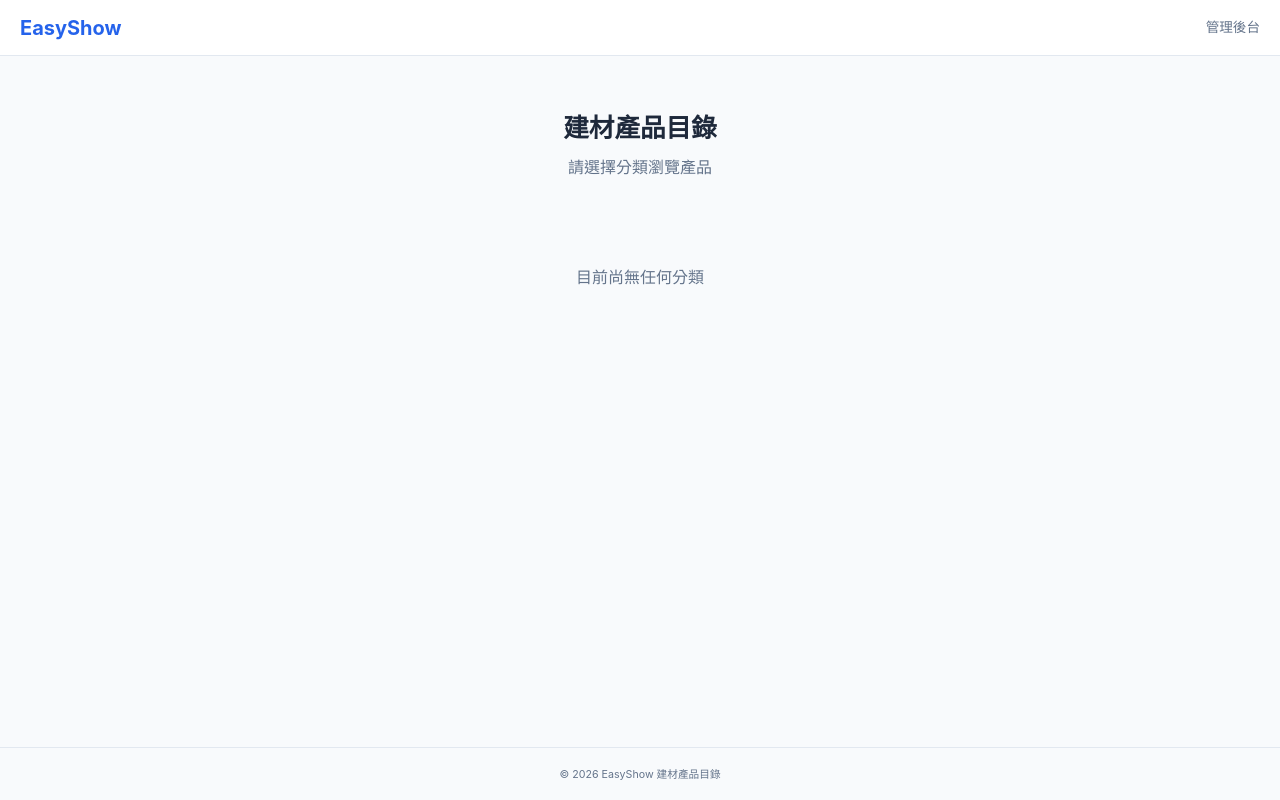
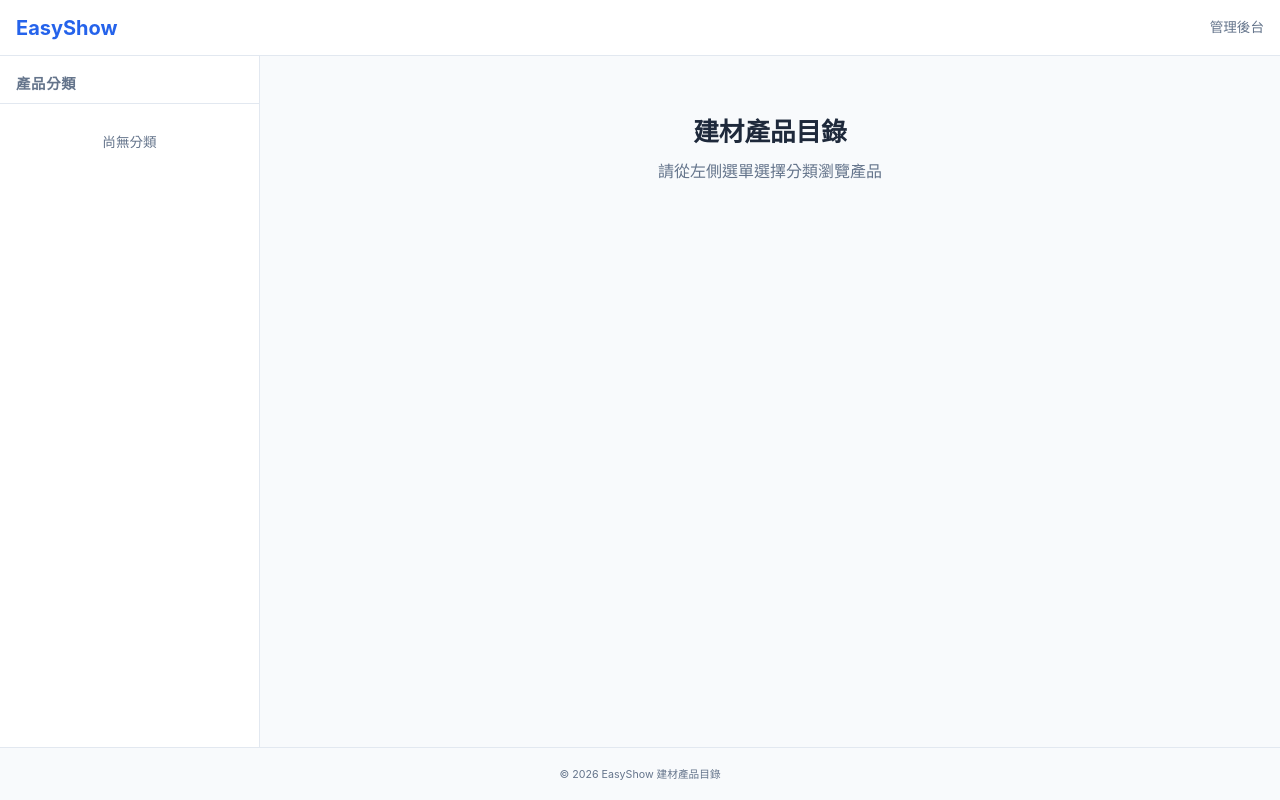
Before and after one commit to yuhaoliao320-art/EasyShow, a React (Vite) app: page / in a window 1280 px wide. Built offline with nearby package versions, Linux system fonts and the light colour scheme; no server answers; the database is empty.

Commit message:
feat: 前台版面改為左側選單+右側產品，支援 RWD

```diff
--- a/src/components/Layout.tsx
+++ b/src/components/Layout.tsx
@@ -1,21 +1,89 @@
-import React from 'react'
-import { Outlet, Link } from 'react-router-dom'
+import React, { useEffect, useState } from 'react'
+import { Outlet, Link, useLocation } from 'react-router-dom'
+import { fetchAllCategories } from '../api/categories'
+import { buildCategoryTree, type CategoryTreeNode } from '../types'
+import CategoryTree from './CategoryTree'
 
 const Layout: React.FC = () => {
+  const [tree, setTree] = useState<CategoryTreeNode[]>([])
+  const [loading, setLoading] = useState(true)
+  const [sidebarOpen, setSidebarOpen] = useState(false)
+  const location = useLocation()
+
+  // Extract current category ID from URL for highlighting in sidebar
+  const match = location.pathname.match(/\/category\/(\d+)/)
+  const activeId = match ? Number(match[1]) : undefined
+
+  useEffect(() => {
+    fetchAllCategories()
+      .then((categories) => setTree(buildCategoryTree(categories)))
+      .catch(() => {})
+      .finally(() => setLoading(false))
+  }, [])
+
+  // Close sidebar on route change (mobile)
+  useEffect(() => {
+    setSidebarOpen(false)
+  }, [location.pathname])
+
   return (
-    <div className="app-layout">
-      <header className="app-header">
-        <Link to="/" className="app-logo">
+    <div className="front-layout">
+      {/* Header */}
+      <header className="front-header">
+        <button
+          className="sidebar-toggle"
+          onClick={() => setSidebarOpen((prev) => !prev)}
+          aria-label={sidebarOpen ? '關閉選單' : '開啟選單'}
+        >
+          {sidebarOpen ? '✕' : '☰'}
+        </button>
+        <Link to="/" className="front-logo">
           EasyShow
         </Link>
-        <a href="/admin" className="admin-link">
+        <a
+          href="/admin"
+          className="front-admin-link"
+          target="_blank"
+          rel="noopener noreferrer"
+        >
           管理後台
         </a>
       </header>
-      <main className="app-main">
-        <Outlet />
-      </main>
-      <footer className="app-footer">
+
+      {/* Body: sidebar + content */}
+      <div className="front-body">
+        {/* Mobile overlay */}
+        {sidebarOpen && (
+          <div
+            className="sidebar-overlay"
+            onClick={() => setSidebarOpen(false)}
+          />
+        )}
+
+        {/* Sidebar */}
+        <aside className={`front-sidebar ${sidebarOpen ? 'open' : ''}`}>
+          <div className="front-sidebar-header">
+            <h3>產品分類</h3>
+          </div>
+          <nav className="front-sidebar-nav">
+            {loading ? (
+              <div className="sidebar-loading">載入中...</div>
+            ) : tree.length === 0 ? (
+              <div className="sidebar-empty">尚無分類</div>
+            ) : (
+              <CategoryTree tree={tree} activeId={activeId} />
+            )}
+          </nav>
+        </aside>
+
+        {/* Main content */}
+        <main className="front-content">
+          <Outlet context={{ tree }} />
+        </main>
+      </div>
+
+      {/* Footer */}
+      <footer className="front-footer">
         <small>&copy; {new Date().getFullYear()} EasyShow 建材產品目錄</small>
       </footer>
     </div>
--- a/src/index.css
+++ b/src/index.css
@@ -174,44 +174,113 @@ textarea {
   height: 18px;
 }
 
-/* ---------- Layout ---------- */
-.app-layout {
-  min-height: 100vh;
+/* ---------- Front Layout ---------- */
+.front-layout {
+  height: 100vh;
   display: flex;
   flex-direction: column;
 }
 
-.app-header {
+.front-header {
   height: var(--header-h);
   display: flex;
   align-items: center;
-  justify-content: space-between;
-  padding: 0 20px;
+  gap: 12px;
+  padding: 0 16px;
   background: var(--surface);
   border-bottom: 1px solid var(--border);
-  position: sticky;
-  top: 0;
-  z-index: 100;
+  flex-shrink: 0;
 }
-.app-logo {
+.sidebar-toggle {
+  display: none;
+  background: none;
+  border: none;
+  font-size: 1.3rem;
+  width: 36px;
+  height: 36px;
+  align-items: center;
+  justify-content: center;
+  color: var(--text);
+  border-radius: 6px;
+  flex-shrink: 0;
+  padding: 0;
+  line-height: 1;
+}
+.sidebar-toggle:hover {
+  background: #f1f5f9;
+}
+.front-logo {
   font-size: 1.25rem;
   font-weight: 700;
   color: var(--primary);
+  margin-right: auto;
 }
-.admin-link {
+.front-admin-link {
   font-size: 0.85rem;
   color: var(--text-secondary);
+  flex-shrink: 0;
 }
 
-.app-main {
+/* Body: sidebar + content */
+.front-body {
   flex: 1;
-  padding: 20px;
-  max-width: var(--max-w);
-  margin: 0 auto;
-  width: 100%;
+  display: flex;
+  overflow: hidden;
+  min-height: 0;
 }
 
-.app-footer {
+/* Sidebar */
+.front-sidebar {
+  width: var(--sidebar-w);
+  background: var(--surface);
+  border-right: 1px solid var(--border);
+  display: flex;
+  flex-direction: column;
+  flex-shrink: 0;
+  overflow-y: auto;
+}
+.front-sidebar-header {
+  padding: 16px 16px 8px;
+  border-bottom: 1px solid var(--border);
+  flex-shrink: 0;
+}
+.front-sidebar-header h3 {
+  font-size: 0.9rem;
+  color: var(--text-secondary);
+  font-weight: 600;
+  text-transform: uppercase;
+  letter-spacing: 0.05em;
+  margin: 0;
+}
+.front-sidebar-nav {
+  flex: 1;
+  padding: 8px 0;
+  overflow-y: auto;
+}
+.sidebar-loading,
+.sidebar-empty {
+  padding: 20px 16px;
+  font-size: 0.85rem;
+  color: var(--text-secondary);
+  text-align: center;
+}
+
+/* Sidebar overlay (mobile) */
+.sidebar-overlay {
+  display: none;
+}
+
+/* Main content */
+.front-content {
+  flex: 1;
+  padding: 24px;
+  overflow-y: auto;
+  overflow-x: hidden;
+  min-width: 0;
+}
+
+.front-footer {
+  flex-shrink: 0;
   text-align: center;
   padding: 16px 20px;
   color: var(--text-secondary);
@@ -333,11 +402,6 @@ textarea {
 .home-hero p {
   color: var(--text-secondary);
 }
-.home-tree {
-  max-width: 600px;
-  margin: 0 auto;
-}
-
 /* ---------- Category Page ---------- */
 .category-title {
   font-size: 1.4rem;
@@ -860,7 +924,7 @@ textarea {
 
 /* ---------- LINE / Mobile ---------- */
 @media (max-width: 768px) {
-  .app-main {
+  .front-content {
     padding: 16px;
   }
   .product-grid {
@@ -870,6 +934,34 @@ textarea {
   .product-card-name {
     font-size: 0.82rem;
     padding: 8px 10px;
+  }
+
+  /* Mobile sidebar: slide-in overlay */
+  .sidebar-toggle {
+    display: flex;
+  }
+  .front-sidebar {
+    position: fixed;
+    top: var(--header-h);
+    left: 0;
+    bottom: 0;
+    width: 280px;
+    height: auto;
+    z-index: 300;
+    transform: translateX(-100%);
+    transition: transform 0.25s ease;
+    box-shadow: 2px 0 12px rgba(0, 0, 0, 0.15);
+  }
+  .front-sidebar.open {
+    transform: translateX(0);
+  }
+  .sidebar-overlay {
+    display: block;
+    position: fixed;
+    inset: 0;
+    top: var(--header-h);
+    background: rgba(0, 0, 0, 0.4);
+    z-index: 299;
   }
 
   /* Admin sidebar becomes full-width top bar on mobile */
--- a/src/pages/CategoryPage.tsx
+++ b/src/pages/CategoryPage.tsx
@@ -1,11 +1,20 @@
 import React, { useEffect, useState } from 'react'
-import { useParams, Link } from 'react-router-dom'
-import { fetchAllCategories, fetchAncestors } from '../api/categories'
+import { useParams, Link, useOutletContext } from 'react-router-dom'
+import { fetchCategory, fetchAncestors } from '../api/categories'
 import { fetchProductsByCategory } from '../api/products'
-import { buildCategoryTree, type CategoryTreeNode, type Category, type Product } from '../types'
+import type { CategoryTreeNode, Category, Product } from '../types'
 import Breadcrumb from '../components/Breadcrumb'
-import CategoryTree from '../components/CategoryTree'
 import ProductCard from '../components/ProductCard'
+
+/** 遞迴展開 tree 為一維陣列 */
+function flattenTree(nodes: CategoryTreeNode[]): CategoryTreeNode[] {
+  const result: CategoryTreeNode[] = []
+  for (const node of nodes) {
+    result.push(node)
+    result.push(...flattenTree(node.children))
+  }
+  return result
+}
 
 const CategoryPage: React.FC = () => {
   const { categoryId } = useParams<{ categoryId: string }>()
@@ -13,10 +22,11 @@ const CategoryPage: React.FC = () => {
 
   const [category, setCategory] = useState<Category | null>(null)
   const [products, setProducts] = useState<Product[]>([])
-  const [tree, setTree] = useState<CategoryTreeNode[]>([])
   const [ancestors, setAncestors] = useState<Category[]>([])
   const [loading, setLoading] = useState(true)
   const [error, setError] = useState('')
+
+  const { tree } = useOutletContext<{ tree: CategoryTreeNode[] }>()
 
   useEffect(() => {
     if (!id) return
@@ -25,18 +35,16 @@ const CategoryPage: React.FC = () => {
     setError('')
 
     Promise.all([
-      fetchAllCategories(),
+      fetchCategory(id),
       fetchProductsByCategory(id),
       fetchAncestors(id),
     ])
-      .then(([categories, prods, ancs]) => {
-        const current = categories.find((c) => c.id === id)
-        if (!current) {
+      .then(([cat, prods, ancs]) => {
+        if (!cat) {
           setError('找不到此分類')
           return
         }
-        setCategory(current)
-        setTree(buildCategoryTree(categories))
+        setCategory(cat)
         setProducts(prods)
         setAncestors(ancs)
       })
@@ -48,10 +56,13 @@ const CategoryPage: React.FC = () => {
   if (error) return <div className="error">{error}</div>
   if (!category) return <div className="error">找不到此分類</div>
 
-  // 同層其他分類（推薦用）
-  const siblings = tree
-    .flatMap((n) => [n, ...n.children.flat()])
-    .filter((n) => n.parent_id === category.parent_id && n.id !== category.id)
+  // 從全部分類 tree 中找出同層其他分類（用於無產品時的推薦）
+  const siblings =
+    tree.length > 0
+      ? flattenTree(tree).filter(
+          (n) => n.parent_id === category.parent_id && n.id !== category.id
+        )
+      : []
 
   return (
     <div className="category-page">
--- a/src/pages/HomePage.tsx
+++ b/src/pages/HomePage.tsx
@@ -1,42 +1,12 @@
-import React, { useEffect, useState } from 'react'
-import { fetchAllCategories } from '../api/categories'
-import { buildCategoryTree, type CategoryTreeNode } from '../types'
-import CategoryTree from '../components/CategoryTree'
+import React from 'react'
 
 const HomePage: React.FC = () => {
-  const [tree, setTree] = useState<CategoryTreeNode[]>([])
-  const [loading, setLoading] = useState(true)
-  const [error, setError] = useState('')
-
-  useEffect(() => {
-    fetchAllCategories()
-      .then((categories) => {
-        const t = buildCategoryTree(categories)
-        setTree(t)
-      })
-      .catch((err) => setError(err.message))
-      .finally(() => setLoading(false))
-  }, [])
-
-  if (loading) return <div className="loading">載入中...</div>
-  if (error) return <div className="error">{error}</div>
-
   return (
     <div className="home-page">
       <div className="home-hero">
         <h1>建材產品目錄</h1>
-        <p>請選擇分類瀏覽產品</p>
+        <p>請從左側選單選擇分類瀏覽產品</p>
       </div>
-
-      {tree.length === 0 ? (
-        <div className="empty-state">
-          <p>目前尚無任何分類</p>
-        </div>
-      ) : (
-        <div className="home-tree">
-          <CategoryTree tree={tree} />
-        </div>
-      )}
     </div>
   )
 }
```
Also changed, not shown: 1 other file (tests, documents, lock files or other folders).
